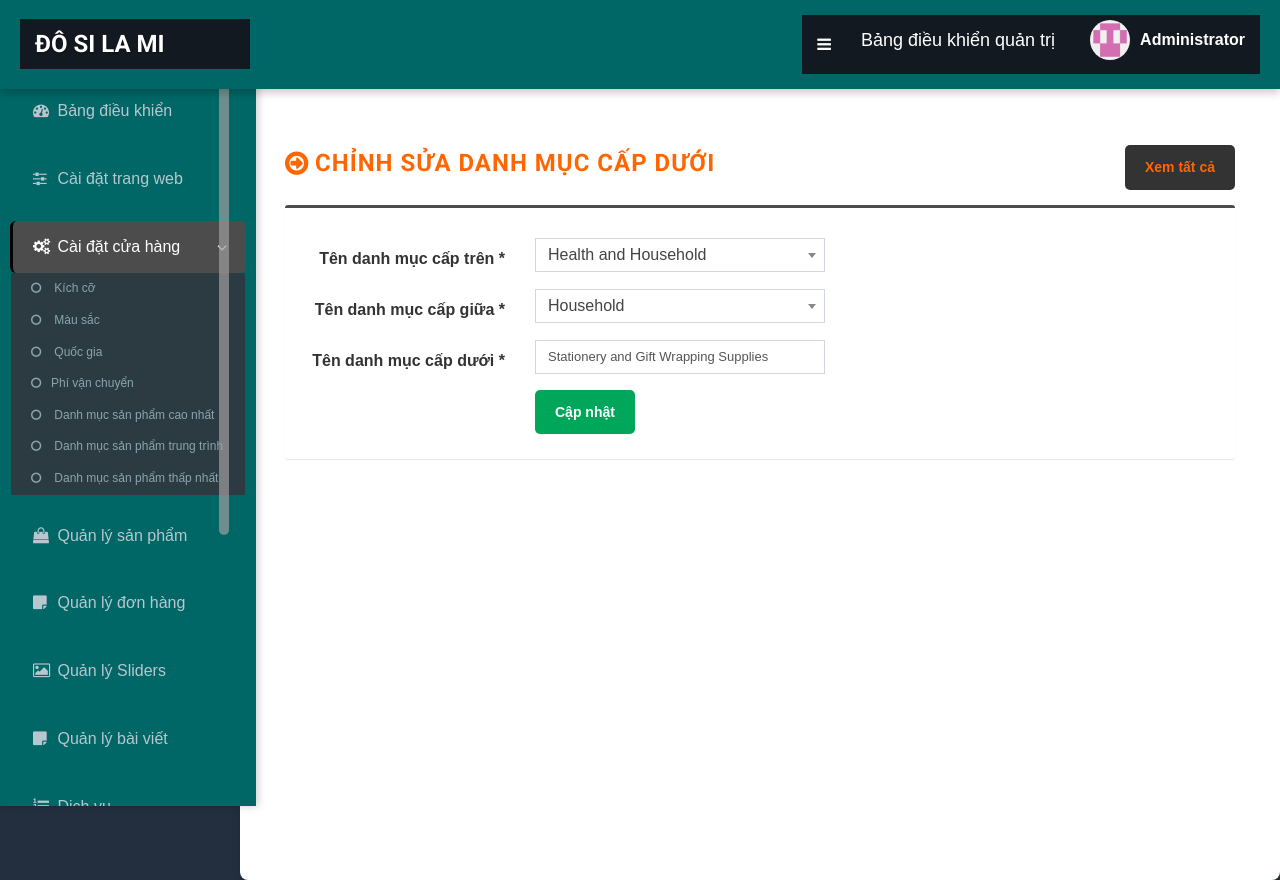
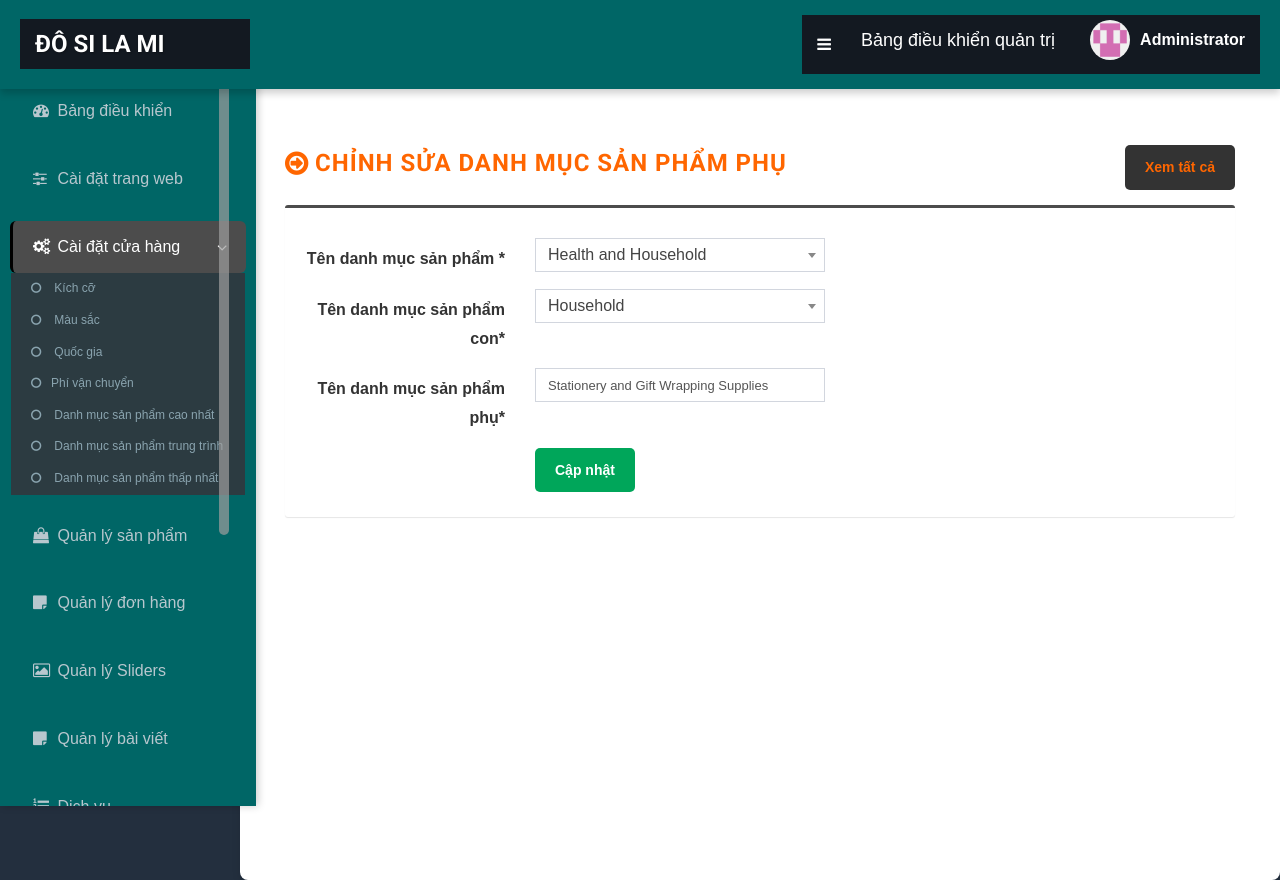
Before and after one commit to TuyetPhuongTong/Nhom4, a PHP site: page /admin/end-category-edit.php?id=79 in a window 1280 px wide. Run offline with PHP 8.4, Linux system fonts and the light colour scheme; a user stored in the database is signed in; data comes from the database, SQL or seed files in the repository.

Commit message:
Update end-category-edit.php

```diff
--- a/admin/end-category-edit.php
+++ b/admin/end-category-edit.php
@@ -6,17 +6,17 @@ if(isset($_POST['form1'])) {
 
     if(empty($_POST['tcat_id'])) {
         $valid = 0;
-        $error_message .= "Bạn phải chọn một danh mục cấp trên<br>";
+        $error_message .= "Bạn phải chọn một danh mục sản phẩm<br>";
     }
 
     if(empty($_POST['mcat_id'])) {
         $valid = 0;
-        $error_message .= "Bạn phải chọn một danh mục cấp giữa<br>";
+        $error_message .= "Bạn phải chọn một danh mục sản phẩm con<br>";
     }
 
     if(empty($_POST['ecat_name'])) {
         $valid = 0;
-        $error_message .= "Tên danh mục cấp dưới không được để trống<br>";
+        $error_message .= "Tên danh mục sản phẩm phụ không được để trống<br>";
     }
 
     if($valid == 1) {
@@ -24,7 +24,7 @@ if(isset($_POST['form1'])) {
 		$statement = $pdo->prepare("UPDATE tbl_end_category SET ecat_name=?,mcat_id=? WHERE ecat_id=?");
 		$statement->execute(array($_POST['ecat_name'],$_POST['mcat_id'],$_REQUEST['id']));
 
-    	$success_message = 'Danh mục cấp dưới đã được cập nhật thành công.';
+    	$success_message = 'Danh mục sản phẩm phụ đã được cập nhật thành công.';
     }
 }
 ?>
@@ -54,7 +54,7 @@ if(!isset($_REQUEST['id'])) {
 
 <section class="content-header">
 	<div class="content-header-left">
-		<h1>Chỉnh sửa danh mục cấp dưới</h1>
+		<h1>Chỉnh sửa danh mục sản phẩm phụ</h1>
 	</div>
 	<div class="content-header-right">
 		<a href="end-category.php" class="btn btn-primary btn-sm">Xem tất cả</a>
@@ -97,10 +97,10 @@ foreach ($result as $row) {
 
             <div class="box-body">
                 <div class="form-group">
-                    <label for="" class="col-sm-3 control-label">Tên danh mục cấp trên <span>*</span></label>
+                    <label for="" class="col-sm-3 control-label">Tên danh mục sản phẩm <span>*</span></label>
                     <div class="col-sm-4">
                         <select name="tcat_id" class="form-control select2 top-cat">
-                            <option value="">Chọn danh mục cấp trên</option>
+                            <option value="">Chọn danh mục sản phẩm</option>
                             <?php
                             $statement = $pdo->prepare("SELECT * FROM tbl_top_category ORDER BY tcat_name ASC");
                             $statement->execute();
@@ -115,10 +115,10 @@ foreach ($result as $row) {
                     </div>
                 </div>
                 <div class="form-group">
-                    <label for="" class="col-sm-3 control-label">Tên danh mục cấp giữa <span>*</span></label>
+                    <label for="" class="col-sm-3 control-label">Tên danh mục sản phẩm con<span>*</span></label>
                     <div class="col-sm-4">
                         <select name="mcat_id" class="form-control select2 mid-cat">
-                            <option value="">Chọn danh mục cấp giữa</option>
+                            <option value="">Chọn danh mục sản phẩm con</option>
                             <?php
                             $statement = $pdo->prepare("SELECT * FROM tbl_mid_category WHERE tcat_id = ? ORDER BY mcat_name ASC");
                             $statement->execute(array($tcat_id));
@@ -133,7 +133,7 @@ foreach ($result as $row) {
                     </div>
                 </div>
                 <div class="form-group">
-                    <label for="" class="col-sm-3 control-label">Tên danh mục cấp dưới <span>*</span></label>
+                    <label for="" class="col-sm-3 control-label">Tên danh mục sản phẩm phụ<span>*</span></label>
                     <div class="col-sm-4">
                         <input type="text" class="form-control" name="ecat_name" value="<?php echo $ecat_name; ?>">
                     </div>
```
